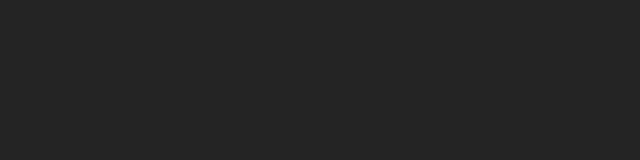
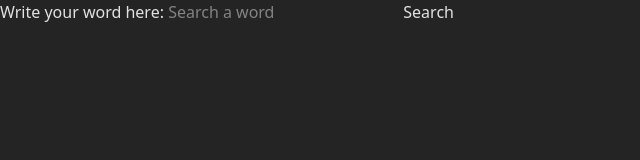
Before and after one commit to emmapang22/dictionary-app, a website built with Vite: page index.html in a window 1280 px wide. Shown: the whole page, without its empty margins (0-640 px from the left). Built offline with nearby package versions, Linux system fonts and the light colour scheme.

Commit message:
added a form and section

```diff
--- a/index.html
+++ b/index.html
@@ -8,6 +8,20 @@
     <link href="/src/tailwind.css" rel="stylesheet" />
   </head>
   <body>
+    <form id="searchForm">
+      <label for="searchText">Write your word here:</label>
+
+      <input
+        type="text"
+        name="searchText"
+        id="searchText"
+        placeholder="Search a word"
+      />
+
+      <button type="submit">Search</button>
+    </form>
+
+    <section id="wordSection"></section>
     <script type="module" src="/src/main.ts"></script>
   </body>
 </html>
```
